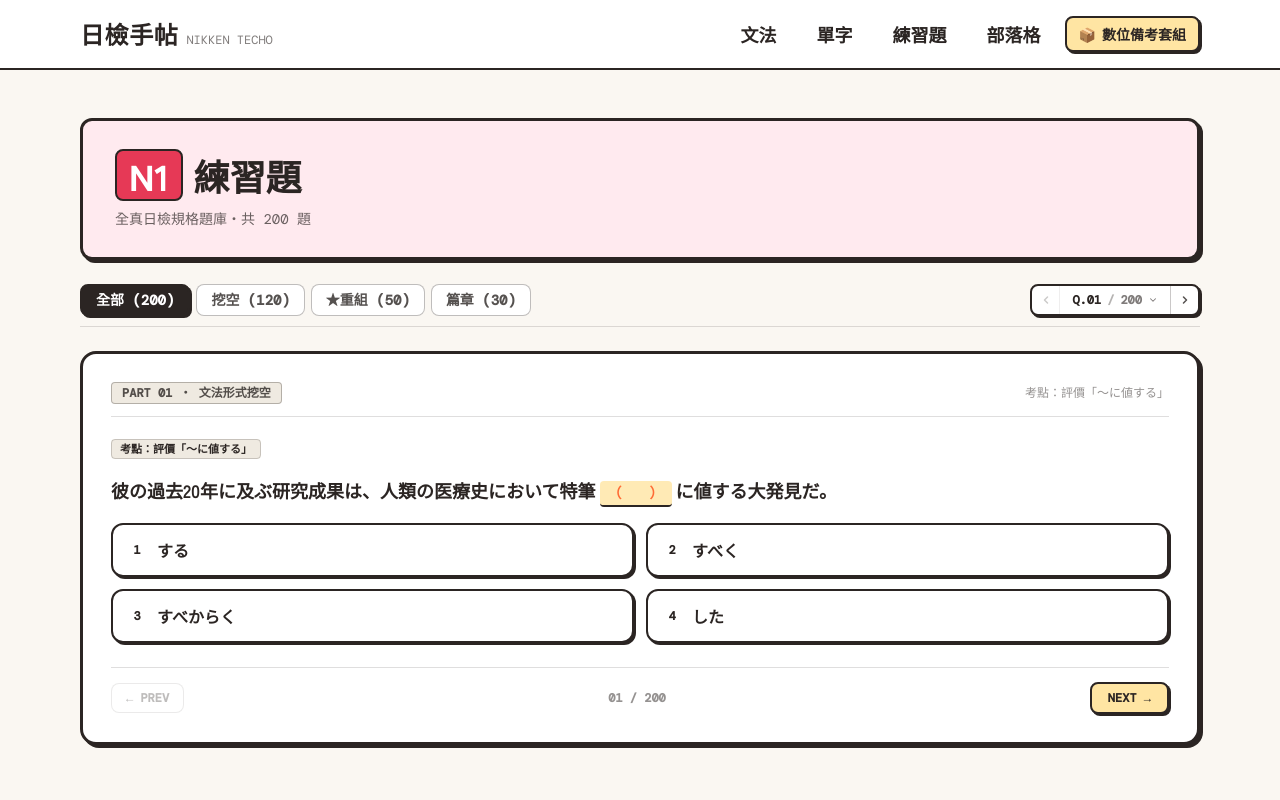
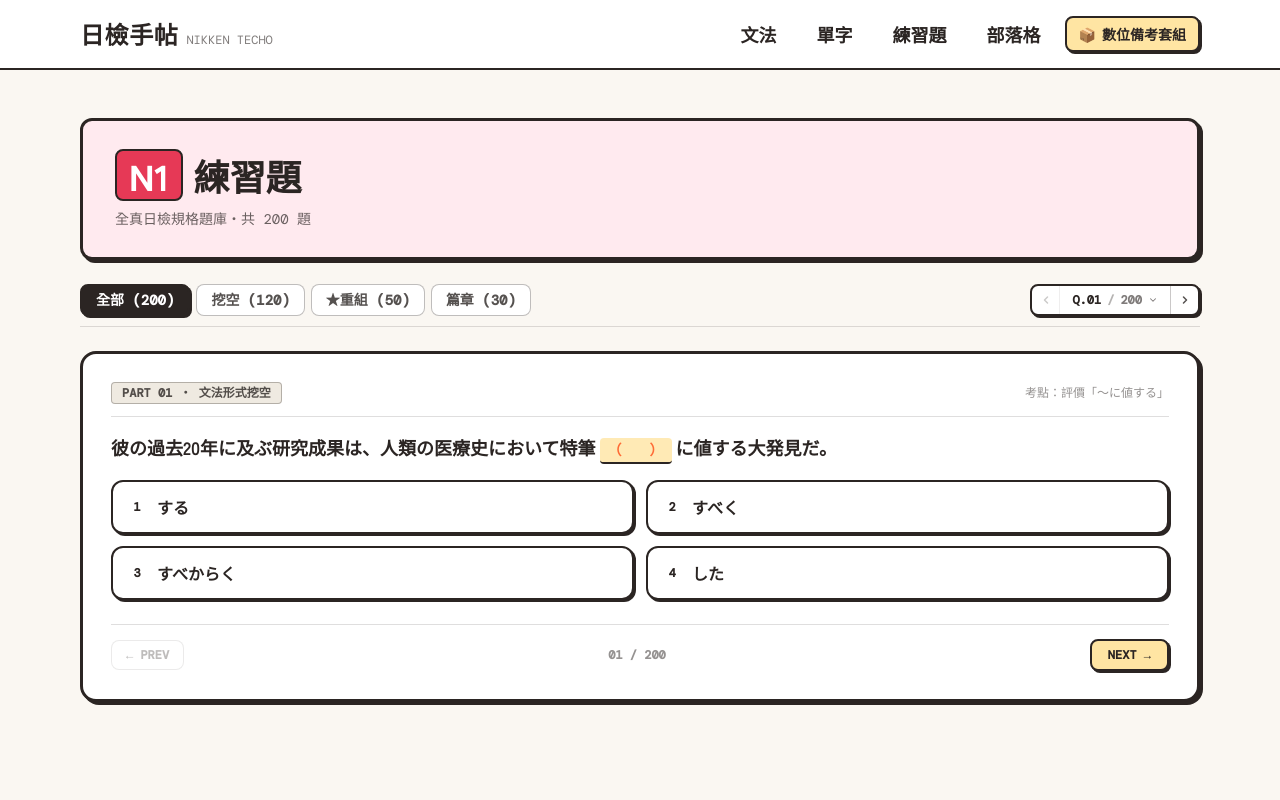
Before and after one commit to yun-chiao/jlpt-techo, a React (Vite) app: page /quiz/n1 in a window 1280 px wide. Shown: the top 800 px of the page. Built offline with nearby package versions, Linux system fonts and the light colour scheme; a web font is replaced by a local one.

Commit message:
fix(quiz): 移除挖空題重複的左上考點標籤，保留右上角簡潔考點標示

```diff
--- a/src/pages/QuizLevelPage.tsx
+++ b/src/pages/QuizLevelPage.tsx
@@ -417,14 +417,6 @@ function SentenceQuestionCard({
 
   return (
     <div>
-      {quiz.targetGrammar && (
-        <div className="mb-2">
-          <span className="rounded border border-paper-sumi/20 bg-paper-oatmeal px-2 py-0.5 font-mono text-[11px] font-bold text-paper-sumi">
-            考點：{quiz.targetGrammar}
-          </span>
-        </div>
-      )}
-
       {/* 句子文字 */}
       <div
         lang="ja"
```
